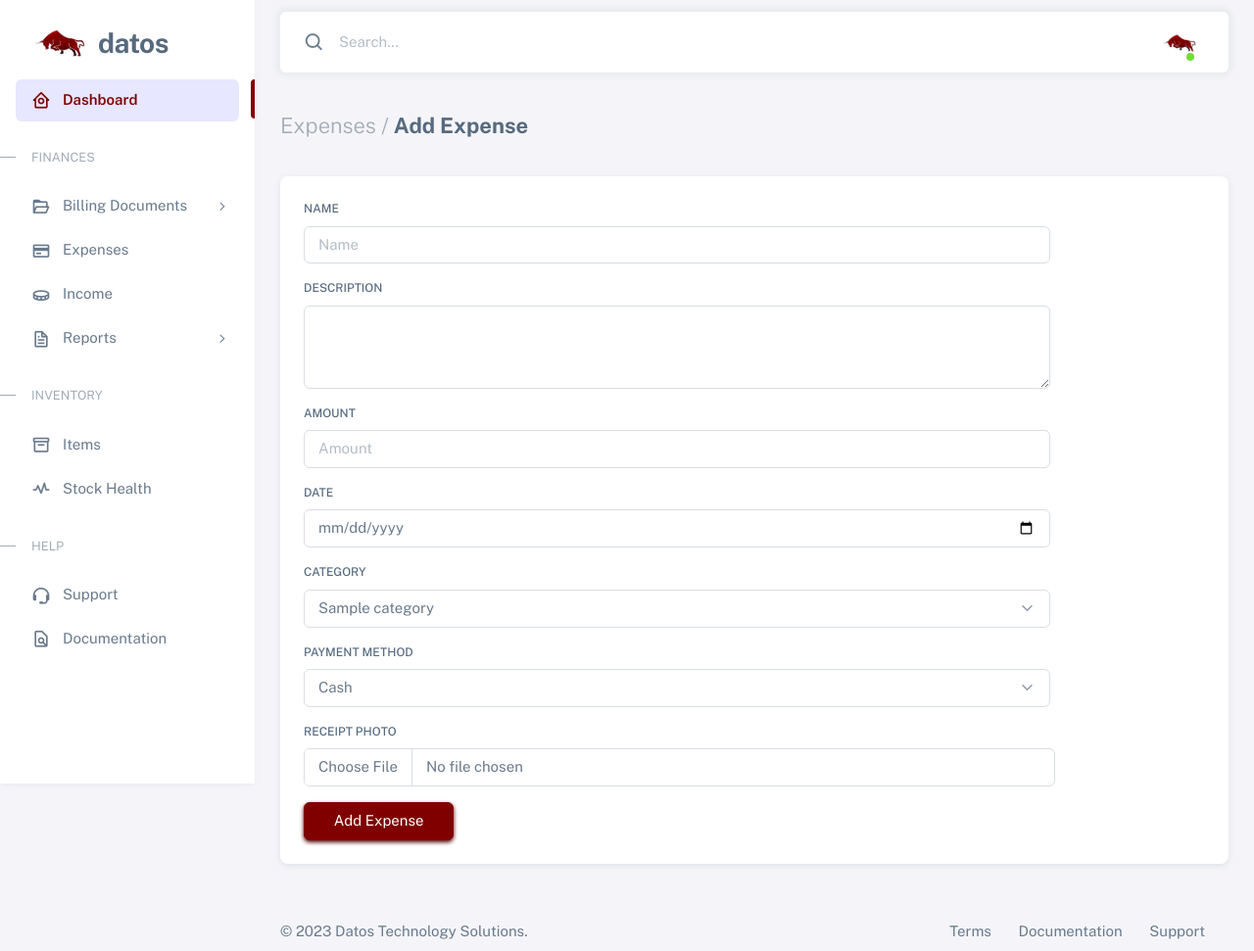
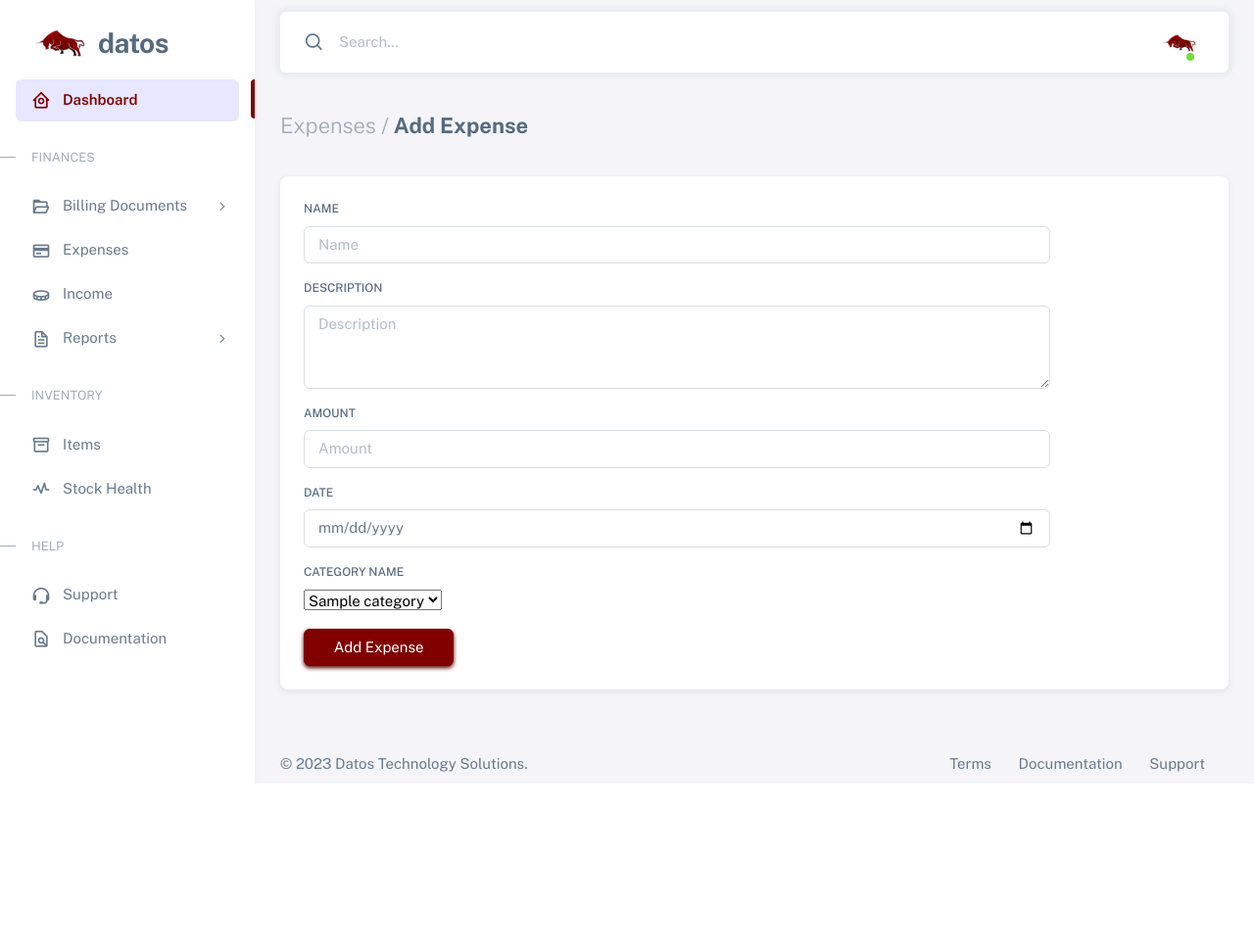
Before and after one commit to OluwaMukulu/datos, a Django app: page /addexpenses/ in a window 1280 px wide. Shown: the whole page at 98% size. After the commit the page ends 800 px from the top, so only its background shows below. Run offline with Django 3.2, Linux system fonts and the light colour scheme; a user stored in the database is signed in; tables that the repository leaves empty hold one stand-in row (values such as "Sample post"); some libraries are stand-ins or nearby versions.

Commit message:
form changes till select ting

```diff
--- a/datos/forms.py
+++ b/datos/forms.py
@@ -1,7 +1,7 @@
 from django import forms
 from django.contrib.auth.forms import UserCreationForm, AuthenticationForm
 from django.contrib.auth.models import User
-from .models import Expense
+from .models import Expense, Category
 from django.forms import ModelForm
 
 
@@ -25,4 +25,17 @@ class CustomAuthenticationForm(AuthenticationForm):
 class ExpenseForm(ModelForm):
     class Meta:
         model = Expense
-        fields = '__all__'
+        fields = ['name','description','amount','date','category_name']
+
+        widgets = {
+            'category_name': forms.Select(attrs={'class': 'form-select'})
+        }
+
+    # Override the category_name field to use ChoiceField
+    category_name = forms.ModelChoiceField(queryset=Category.objects.all())
+
+    def __init__(self, *args, **kwargs):
+        super(ExpenseForm, self).__init__(*args, **kwargs)
+        # Populate choices for the category_name field
+        unique_categories = Expense.objects.values_list('category_name__category_name', flat=True).distinct()
+        self.fields['category_name'].choices = [(category, category) for category in unique_categories]
--- a/datos/models.py
+++ b/datos/models.py
@@ -125,9 +125,9 @@ class Expense(models.Model):
     description = models.TextField(blank=True,null=True)
     company_name = models.ForeignKey(Supplier, on_delete=models.SET_NULL, null=True,blank=True)
     category_name = models.ForeignKey(Category, on_delete=models.SET_NULL, null=True, blank=True)
-    date = models.DateField(null=True)
-    amount = models.DecimalField(max_digits=12,decimal_places=2)
-    payment_method = models.CharField(max_length=30, choices=PAYMENT_METHOD)
+    date = models.DateField(null=True,blank=True)
+    amount = models.DecimalField(max_digits=12,decimal_places=2,null=True,blank=True)
+    payment_method = models.CharField(max_length=30, choices=PAYMENT_METHOD,null=True,blank=True)
 
 
     class Meta:
--- a/datos/templates/addexpenses.html
+++ b/datos/templates/addexpenses.html
@@ -24,27 +24,27 @@
                 <div class="col-xxl">
                   <div class="card mb-4">
                     <div class="card-body">
-                      <form method="POST" action="{% url 'listexpenses' %}" enctype="multipart/form-data">
+                      <form method="POST" action=>
                         {% csrf_token %}
 
                         <div class="row mb-3">
                           <label for="{{ form.name.id_for_label }}" class="form-label">{{ form.name.label }}</label>
                           <div class="col-sm-10">
-                              <input type="text" class="form-control" name="{{ form.name.name }}" id="{{ form.name.id_for_label }}"  placeholder="{{ form.name.label }}">
+                              <input type="text" class="form-control" name="{{ form.name.name }}" id="{{ form.name.id_for_label }}"  placeholder="{{ form.name.label }}"/>
                           </div>
                       </div>
 
                       <div class="row mb-3">
                         <label for="{{ form.description.id_for_label }}" class="form-label">{{ form.description.label }}</label>
                         <div class="col-sm-10">
-                        <textarea class="form-control" name="{{ form.description.name }}" id="{{ form.description.id_for_label }}" rows="3"></textarea>
+                        <textarea class="form-control" name="{{ form.description.name }}" id="{{ form.description.id_for_label }}" rows="3" placeholder="{{ form.description.label }}"></textarea>
                       </div>
                       </div>
 
                       <div class="row mb-3">
                         <label for="{{ form.amount.id_for_label }}" class="form-label">{{ form.amount.label }}</label>
                           <div class="col-sm-10">
-                              <input type="number" class="form-control" name="{{ form.amount.name }}" id="{{ form.amount.id_for_label }}"  placeholder="{{ form.amount.label }}">
+                              <input type="number" class="form-control" name="{{ form.amount.name }}" id="{{ form.amount.id_for_label }}"  placeholder="{{ form.amount.label }}"/>
                           </div>
                       </div>
 
@@ -52,23 +52,20 @@
                       <div class="row mb-3">
                         <label for="{{ form.date.id_for_label }}" class="form-label">{{ form.date.label }}</label>
                           <div class="col-sm-10">
-                              <input type="date" class="form-control" name="{{ form.date.name }}" id="{{ form.date.id_for_label }}"  placeholder="{{ form.date.value }}">
+                              <input type="date" class="form-control" name="{{ form.date.name }}" id="{{ form.date.id_for_label }}"  placeholder="{{ form.date.value }}"/>
                           </div>
                       </div>
 
 
-
                       <div class="row mb-3">
-                        <label for="{{ form.category_name.id_for_label }}" class="form-label">Category</label>
+                        <label for="{{ form.category_name.id_for_label }}" class="form-label">{{ form.category_name.label }}</label>
                         <div class="col-sm-10">
-                            <select name="{{ form.category_name.name }}" id="{{ form.category_name.id_for_label }}" class="form-select">
-                                {% for unique_categories in unique_categories %}
-                                    <option value="{{ unique_categories }}">{{ unique_categories }}</option>
-                                {% endfor %}
-                            </select>
+                            {{ form.category_name }}
                         </div>
                     </div>
 
+
+                    {% comment %}
                     <div class="row mb-3">
                         <label for="{{ form.payment_method.id_for_label }}" class="form-label">Payment method</label>
                         <div class="col-sm-10">
@@ -88,7 +85,7 @@
                             <input type="file" class="form-control" name="{{ form.receipt_photo.name }}" id="{{ form.receipt_photo.id_for_label }}" />
                           </div>
                           </div>
-                    </div>
+                    </div> {% endcomment %}
                     <div class="col-sm-2">
                     <button class="btn btn-primary d-grid w-100" type="submit">Add Expense</button>
                   </div>
--- a/datos/views.py
+++ b/datos/views.py
@@ -79,9 +79,7 @@ def listexpenses(request):
 
 @login_required(login_url='loginpage')
 def addexpenses(request):
-
     form = ExpenseForm()
-
     expense = Expense.objects.all()
     payment_methods = [method[0] for method in PAYMENT_METHOD]
     unique_categories = Expense.objects.values_list('category_name__category_name', flat=True).distinct()
@@ -89,14 +87,21 @@ def addexpenses(request):
     if request.method == 'POST':
         form = ExpenseForm(request.POST)
         if form.is_valid():
+            category_name = form.cleaned_data['category_name']
+            category_instance, created = Category.objects.get_or_create(category_name=category_name)
+
+            # Create a new Expense instance and assign the Category instance
+            expense = form.save(commit=False)
+            expense.category_name = category_instance
+            expense.save()
+
             print(form.cleaned_data)
-            form.save()
             return redirect('listexpenses')
 
     else:
         print(form.errors)
 
-    context = {'form':form,'expense': expense,'payment_methods':payment_methods,'unique_categories':unique_categories}
+    context = {'form': form, 'expense': expense, 'payment_methods': payment_methods, 'unique_categories': unique_categories}
     return render(request, 'addexpenses.html', context)
 
 @login_required(login_url='loginpage')
```
Also changed, not shown: datos/migrations/0003_alter_expense_amount_alter_expense_date_and_more.py (added).
